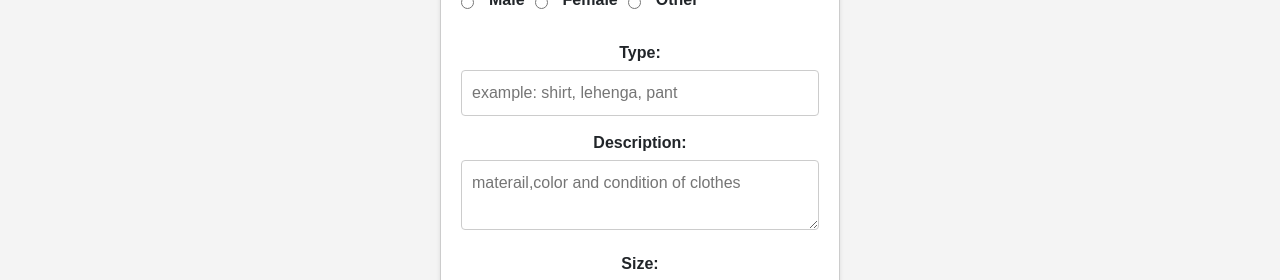
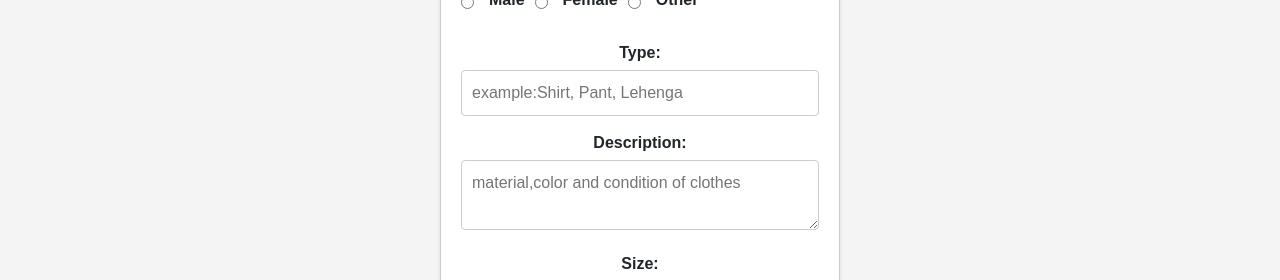
Before and after one commit to Asmita-Nyoupane/Clothing-rental-system, a React (Vite) app in the folder frontend/: page /lend in a window 1280 px wide. Shown: the part 437-717 px from the top of the page. Built offline with nearby package versions, Linux system fonts and the light colour scheme; the HTML template or start-up script is replaced by a standard one.

Commit message:
lend page updated

```diff
--- a/frontend/src/Components/Lend/Lend.jsx
+++ b/frontend/src/Components/Lend/Lend.jsx
@@ -9,8 +9,8 @@ const InitialPost ={
   size: "",
   image: "",
   gender: "",
-  type: "",
-  descrption:"",
+  type:"",
+  description:"",
   rentPrice: "",
   name:"",
   phone:"",
@@ -158,7 +158,7 @@ const Lend = () => {
             value={post.type}
             onChange={handleInputChange}
             required
-            placeholder="example: shirt, lehenga, pant"
+            placeholder="example:Shirt, Pant, Lehenga"
           />
           <label htmlFor="description">Description:</label>
           <textarea
@@ -167,7 +167,7 @@ const Lend = () => {
             name="description"
             value={post.description}
             onChange={handleInputChange}
-            placeholder="materail,color and condition of clothes "
+            placeholder="material,color and condition of clothes "
           />
 
 
```
